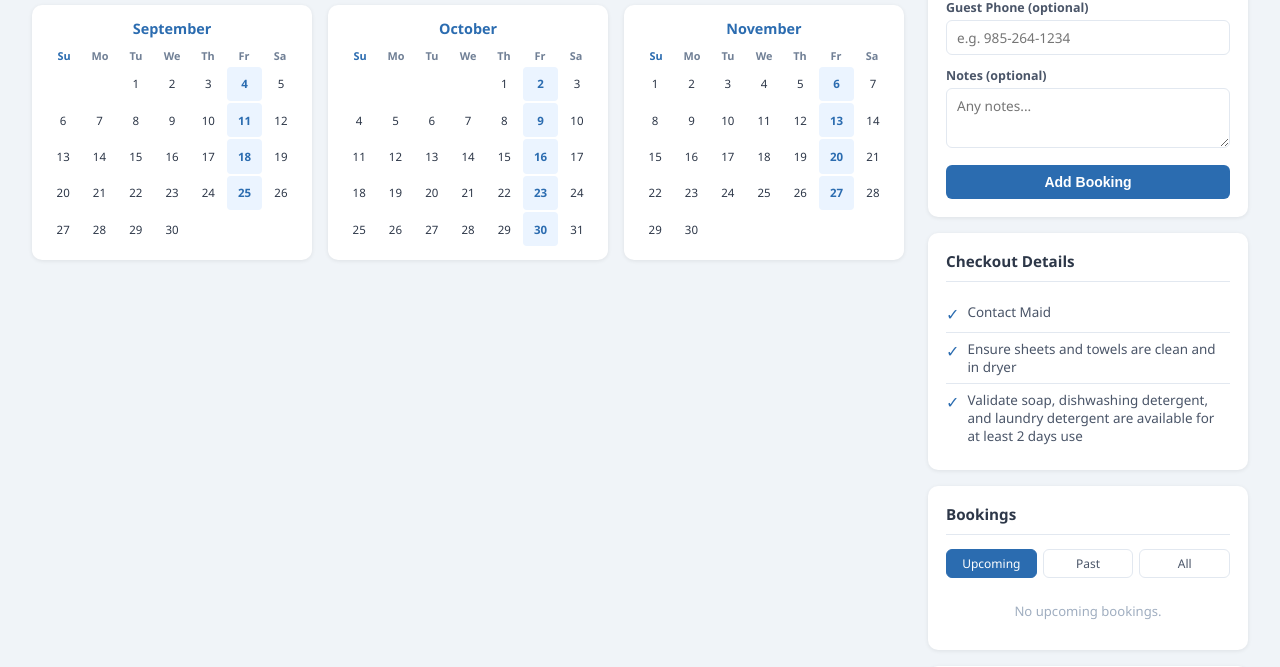
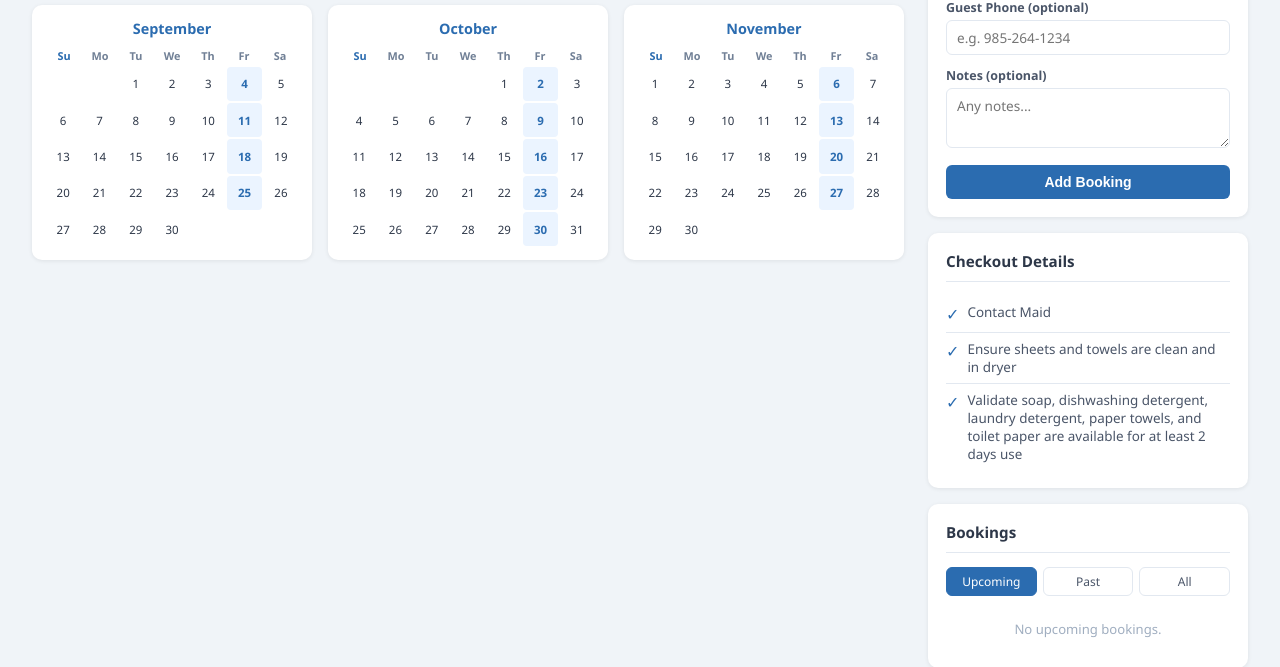
Before and after one commit to jwalkenford-dev/Test1, a Flask app: page / in a window 1280 px wide. Shown: the part 510-1177 px from the top of the page. Run offline with Flask 3, Linux system fonts and the light colour scheme; the visitor is signed in with stand-in values (Sample User, id 1); data that the repository does not hold is empty.

Commit message:
Add paper towels and toilet paper to checkout checklist
Co-Authored-By: Claude Sonnet 4.6 <noreply@anthropic.com>

```diff
--- a/email_sender.py
+++ b/email_sender.py
@@ -132,7 +132,7 @@ A few reminders as your checkout approaches:
 
 2. Ensure sheets and towels are clean and there is no more than 1 load in the washing machine.
 
-3. Ensure there is enough soap, dishwashing detergent, and laundry detergent for at least 2 days use.
+3. Ensure there is enough soap, dishwashing detergent, laundry detergent, paper towels, and toilet paper for at least 2 days use.
 
 Checkout: {checkout_str} (Friday)
 
--- a/templates/index.html
+++ b/templates/index.html
@@ -511,7 +511,7 @@
           <span style="color:#2b6cb0;font-size:1rem;line-height:1.4;">&#10003;</span> Ensure sheets and towels are clean and in dryer
         </li>
         <li style="padding:7px 0;display:flex;align-items:flex-start;gap:8px;">
-          <span style="color:#2b6cb0;font-size:1rem;line-height:1.4;">&#10003;</span> Validate soap, dishwashing detergent, and laundry detergent are available for at least 2 days use
+          <span style="color:#2b6cb0;font-size:1rem;line-height:1.4;">&#10003;</span> Validate soap, dishwashing detergent, laundry detergent, paper towels, and toilet paper are available for at least 2 days use
         </li>
       </ul>
     </div>
```
